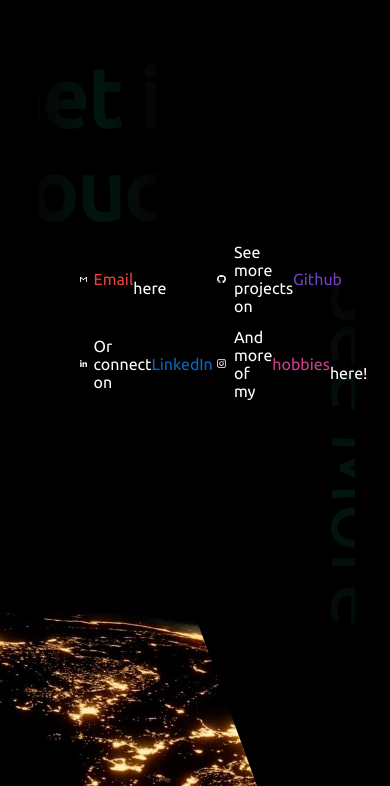
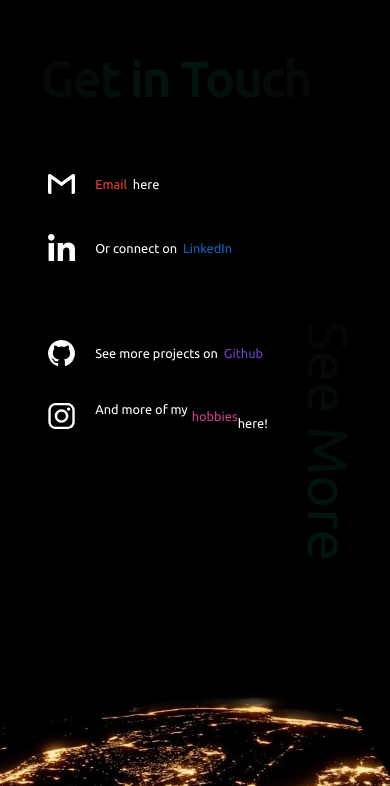
Before and after one commit to saurabhburewar/portfolio, a React (Create React App) app: page / in a window 390 px wide. Shown: the part 3907-4693 px from the top of the page. Built offline with nearby package versions, Linux system fonts and the light colour scheme.

Commit message:
Update contacts.css

```diff
--- a/src/components/Contacts/contacts.css
+++ b/src/components/Contacts/contacts.css
@@ -137,3 +137,38 @@
     background-position: top;
     transform: rotateZ(-20deg);
 }
+
+
+@media only screen and (max-width: 560px) {
+    .contactHead1 {
+        width: 80%;
+        height: 25%;
+        left: 5%;
+        font-size: 3em;
+    }
+    .contactBox1 {
+        height: 15%;
+        left: 10%;
+        top: 25%;
+        width: 60%;
+        font-size: 0.8em;
+    }
+    .contactBox2 {
+        height: 15%;
+        left: 10%;
+        width: 60%;
+        top: 45%;
+        font-size: 0.8em;
+    }
+    .contactHead2 {
+        font-size: 3.5em;
+        width: 15%;
+        top: 45%;
+    }
+    .contactBack {
+        width: 100%;
+        top: 75%;
+        left: 0%;
+        transform: rotateZ(-30deg);
+}
+  }
```
